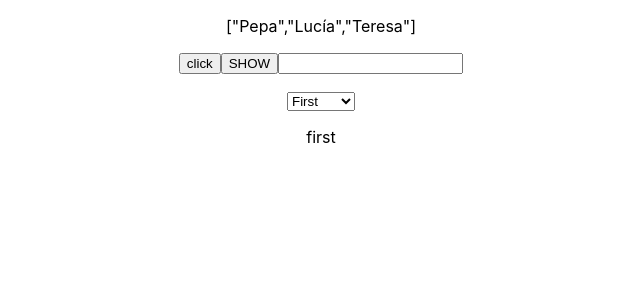
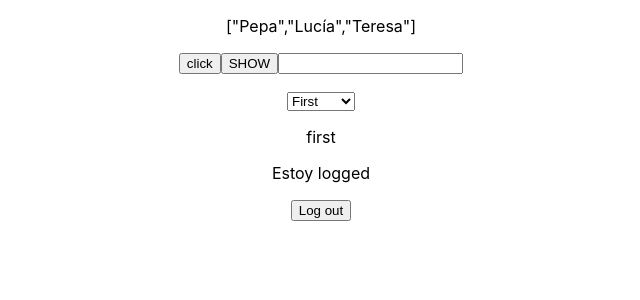
Before and after one commit to TeresaMarbanCastro/React-Redux-Fictizia, a React (Create React App) app in the folder render-components/: page / in a window 1280 px wide. Shown: the top 300 px of the page, without its empty margins (319-959 px from the left). Built offline with nearby package versions, Linux system fonts and the light colour scheme.

Commit message:
page login

```diff
--- a/render-components/src/App.js
+++ b/render-components/src/App.js
@@ -21,6 +21,7 @@ import Tasks from './components2/Tasks';
 import Data from './components2/Data';
 import Input from './components2/Input';
 import Select from './components2/Select';
+import Page from './components2/Page';
 
 function App() {
   return (
@@ -54,6 +55,8 @@ function App() {
       <Input />
       <Select />
 
+      <Page />
+
     </div>
   );
 }
--- /dev/null
+++ b/render-components/src/components2/Page.js
@@ -0,0 +1,25 @@
+import React from 'react'
+
+class Page extends React.Component {
+    state = {
+        isLogged: true
+    }
+
+    handleLog = () => {
+        this.setState({isLogged: !this.state.isLogged})
+    }
+
+    render() {
+        return (
+            <>
+            {this.state.isLogged
+            ? <><p>Estoy logged</p><button onClick={this.handleLog}>Log out</button></>
+            : <><p>Estoy out</p><button onClick={this.handleLog}>Log in</button></>}
+            </>
+        )
+    }
+
+
+}
+
+export default Page;
--- a/render-components/src/components2/Select.js
+++ b/render-components/src/components2/Select.js
@@ -20,7 +20,6 @@ class Input extends React.Component {
                 <option value="first">First</option>
                 <option value="second">Second</option>
             </select>
-
             <p>{this.state.value}</p>
             </>
         )
```
